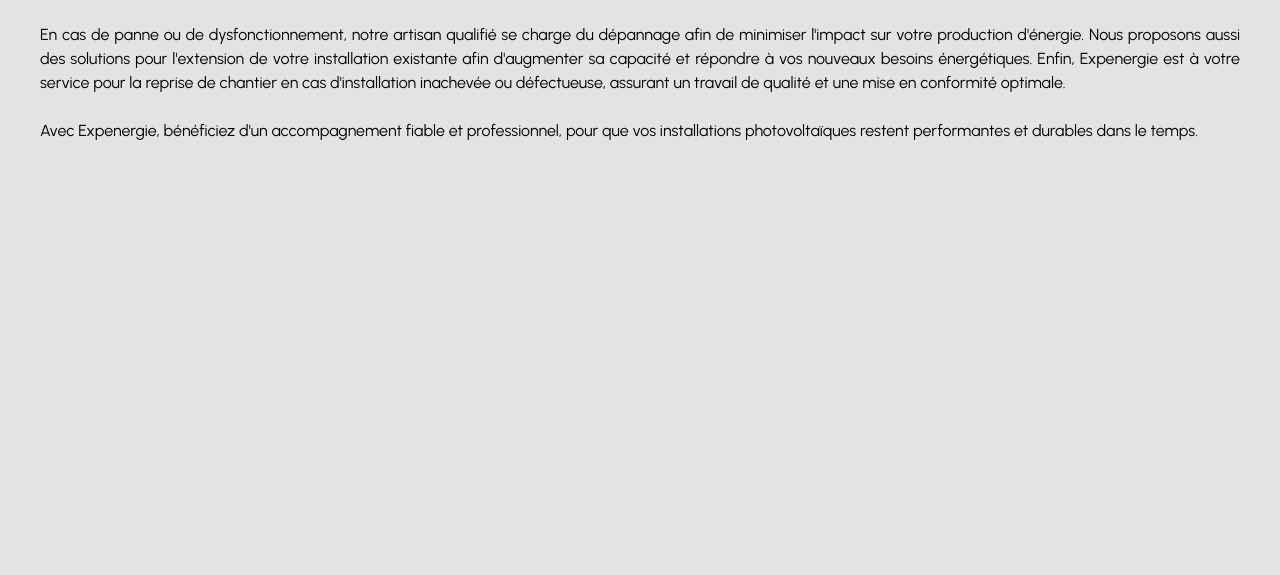
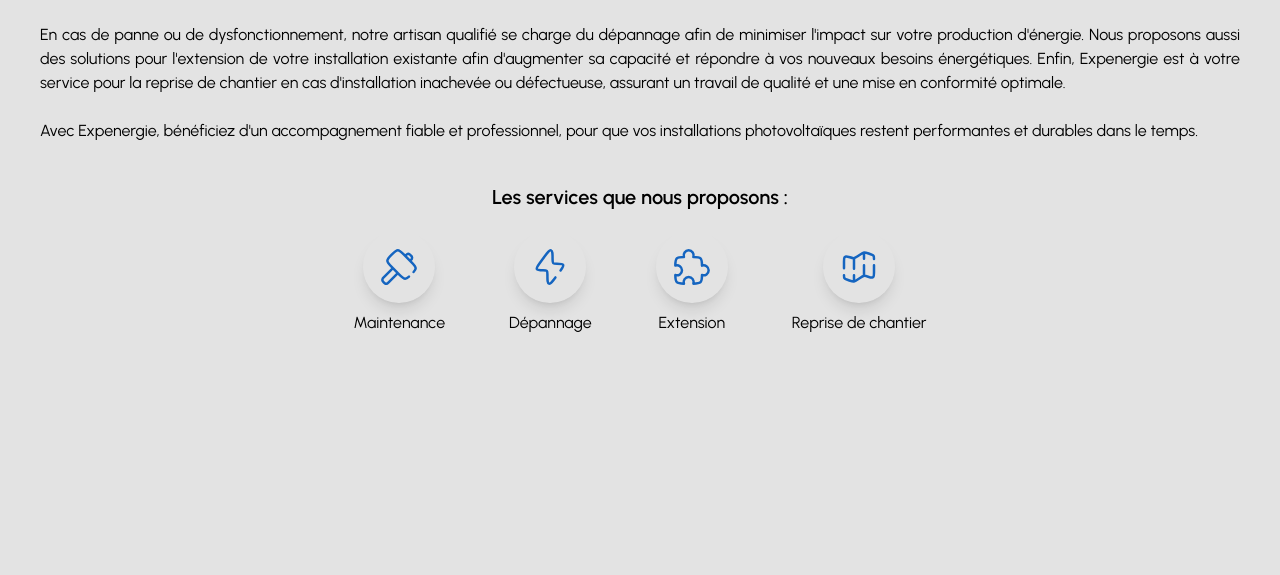
Before and after one commit to CarteSD/expenergie, a PHP site: template src/templates/services.twig in a window 1280 px wide. Shown: the part 265-840 px from the top of the page. Run offline with PHP 8.4, Linux system fonts and the light colour scheme; the template is opened without the code that fills it, so the values that code supplies are empty; style sheets or scripts are compiled from the project's sources; some libraries are stand-ins or nearby versions.

Commit message:
:sparkles: Ajout des services sous forme d'icônes

```diff
--- a/src/templates/services.twig
+++ b/src/templates/services.twig
@@ -11,5 +11,32 @@
             <br>
             Avec Expenergie, bénéficiez d'un accompagnement fiable et professionnel, pour que vos installations photovoltaïques restent performantes et durables dans le temps.
         </p>
+        <p class="font-serif text-xl mt-5 flex justify-center font-semibold">Les services que nous proposons :</p>
+        <div class="flex gap-16 justify-center">
+            <div class="flex flex-col gap-2 items-center">
+                <div class="shadow-lg rounded-full flex justify-center w-fit">
+                    <svg class="m-4 text-blue-techno-base" xmlns="http://www.w3.org/2000/svg" width="2.5em" height="2.5em" viewBox="0 0 24 24"><path fill="none" stroke="currentColor" stroke-linecap="round" stroke-width="1.5" d="m18.66 8.286l.368-.368c.342-.343.514-.514.617-.692a1.56 1.56 0 0 0 0-1.562c-.103-.178-.275-.35-.617-.692s-.514-.514-.692-.616a1.56 1.56 0 0 0-1.562 0c-.178.102-.35.274-.692.616l-.368.368m-4.419 10.31l-5.523 5.524c-.343.343-.514.514-.692.617a1.56 1.56 0 0 1-1.562 0c-.179-.103-.35-.274-.692-.617c-.343-.342-.514-.514-.617-.692a1.56 1.56 0 0 1 0-1.562c.103-.178.274-.35.617-.692l5.523-5.523M18 17.75c-.898.827-1.542 1.24-2.286 1.24c-1.079 0-1.947-.868-3.682-2.604l-4.42-4.419C5.878 10.233 5.01 9.365 5.01 8.286s.868-1.946 2.604-3.682S10.217 2 11.295 2c1.079 0 1.947.868 3.682 2.604l4.42 4.419C21.131 10.758 22 11.626 22 12.705c0 .747-.416 1.392-1.248 2.295"/></svg>
+                </div>
+                <p class="font-serif">Maintenance</p>
+            </div>
+            <div class="flex flex-col gap-2 items-center">
+                <div class="shadow-lg rounded-full flex justify-center w-fit">
+                    <svg class="m-4 text-blue-techno-base" xmlns="http://www.w3.org/2000/svg" width="2.5em" height="2.5em" viewBox="0 0 24 24"><path fill="none" stroke="currentColor" stroke-linecap="round" stroke-width="1.5" d="M15.268 18.229c-1.98 2.678-2.969 4.017-3.892 3.734s-.923-1.925-.923-5.21v-.31c0-1.185 0-1.777-.379-2.148l-.02-.02c-.387-.363-1.003-.363-2.236-.363c-2.22 0-3.329 0-3.703-.673l-.019-.034c-.354-.683.289-1.552 1.574-3.29L8.732 5.77c1.979-2.678 2.969-4.017 3.892-3.734s.923 1.925.923 5.21v.31c0 1.185 0 1.777.379 2.148l.02.02c.387.363 1.003.363 2.236.363c2.22 0 3.329 0 3.704.673l.018.034c.354.683-.289 1.553-1.574 3.29"/></svg>
+                </div>
+                <p class="font-serif">Dépannage</p>
+            </div>
+            <div class="flex flex-col gap-2 items-center">
+                <div class="shadow-lg rounded-full flex justify-center w-fit">
+                    <svg class="m-4 text-blue-techno-base" xmlns="http://www.w3.org/2000/svg" width="2.5em" height="2.5em" viewBox="0 0 24 24"><path fill="none" stroke="currentColor" stroke-linecap="round" stroke-linejoin="round" stroke-width="1.5" d="M12.828 6.001a3 3 0 1 0-5.658 0c-2.285.008-3.504.09-4.292.878S2.008 8.886 2 11.17a3 3 0 1 1 0 5.66c.008 2.284.09 3.503.878 4.291s2.007.87 4.291.878a3 3 0 1 1 5.66 0c2.284-.008 3.503-.09 4.291-.878s.87-2.007.878-4.292a3 3 0 1 0 0-5.658c-.008-2.285-.09-3.504-.878-4.292c-.788-.789-2.007-.87-4.292-.878" color="currentColor"/></svg>
+                </div>
+                <p class="font-serif">Extension</p>
+            </div>
+            <div class="flex flex-col gap-2 items-center">
+                <div class="shadow-lg rounded-full flex justify-center w-fit">
+                    <svg class="m-4 text-blue-techno-base" xmlns="http://www.w3.org/2000/svg" width="2.5em" height="2.5em" viewBox="0 0 24 24"><path fill="none" stroke="currentColor" stroke-linecap="round" stroke-width="1.5" d="M21 7.162c0-1.043 0-1.565-.283-1.958s-.778-.558-1.768-.888l-1.165-.388c-1.367-.456-2.05-.684-2.739-.591c-.688.092-1.288.491-2.487 1.29l-1.382.922c-.936.624-1.404.936-1.93 1.06a3 3 0 0 1-.587.08c-.54.018-1.073-.16-2.14-.516c-1.398-.466-2.097-.699-2.629-.462a1.5 1.5 0 0 0-.497.358C3 6.5 3 7.236 3 8.71v4.065M21 11v4.29c0 1.474 0 2.211-.393 2.64a1.5 1.5 0 0 1-.497.36c-.532.236-1.231.003-2.629-.463c-1.067-.356-1.6-.534-2.14-.515a3 3 0 0 0-.588.078c-.525.125-.993.437-1.929 1.06l-1.382.922c-1.2.8-1.799 1.2-2.487 1.291c-.688.093-1.372-.135-2.739-.591l-1.165-.388c-.99-.33-1.485-.495-1.768-.888c-.268-.372-.282-.86-.283-1.796M15 3.5V7m0 10v-6m-6 9.5V17M9 7v6"/></svg>
+                </div>
+                <p class="font-serif text-center">Reprise de chantier</p>
+            </div>
+        </div>
     </div>
 {% endblock %}
```
